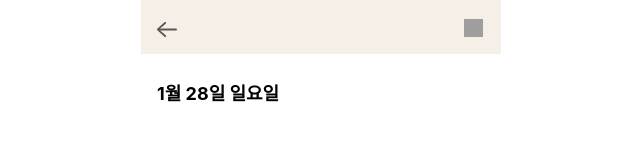
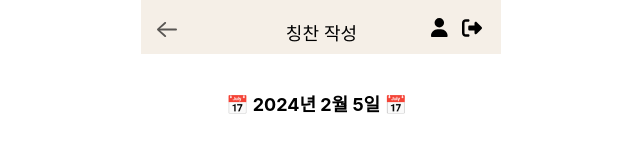
Before and after one commit to CornerTone/MyPolygon-FE, a React (Create React App) app in the folder selectpolygon/: page /complimentwrite in a window 1280 px wide. Shown: the top 166 px of the page, without its empty margins (179-819 px from the left). Built offline with nearby package versions, Linux system fonts and the light colour scheme; grey boxes are pictures that could not be loaded.

Commit message:
칭찬일기 수정

```diff
--- a/selectpolygon/src/App.js
+++ b/selectpolygon/src/App.js
@@ -12,16 +12,11 @@ import { SiginPage } from "./pages/Signin/SiginPage";
 import { Record } from "./pages/Record/Record";
 import { Main } from "./pages/Main/Main";
 // 칭찬일기
-import { ComplimentMain } from './pages/Compliment/ComplimentMain';
-import { ComplimentDetail } from './pages/Compliment/ComplimentDetail';
-import { ComplimentWrite } from './pages/Compliment/ComplimentWrite'
+import { ComplimentMain } from "./pages/Compliment/ComplimentMain";
+import { ComplimentDetail } from "./pages/Compliment/ComplimentDetail";
+import { ComplimentWrite } from "./pages/Compliment/ComplimentWrite";
 
 import { Mypage } from "./pages/mypage/mypage";
-
-import DiaryDetail from "./pages/Diary/Detail";
-import DiaryEdit from "./pages/Diary/Edit";
-import DiaryHome from "./pages/Diary/Home";
-import DiaryNew from "./pages/Diary/New";
 
 import { Community } from "./pages/Community/Community";
 import { NewCommunity } from "./pages/Community/NewCommunity";
@@ -141,11 +136,6 @@ function App() {
                 }
               />
 
-              <Route path="/diaryhome" element={<DiaryHome />} />
-              <Route path="/diarynew" element={<DiaryNew />} />
-              <Route path="/diaryedit/:id" element={<DiaryEdit />} />
-              <Route path="/diarydetail/:id" element={<DiaryDetail />} />
-
               <Route path="/community" element={<Community />} />
               <Route path="/communitynew" element={<NewCommunity />} />
               <Route
@@ -153,10 +143,9 @@ function App() {
                 element={<CommunityDetail />}
               />
 
-              <Route path="/compliment" element={<ComplimentMain />}/>
-              <Route path="/compliment/:id" element={<ComplimentDetail />}/>
-              <Route path="/complimentwrite" element={<ComplimentWrite />}/>
-
+              <Route path="/compliment" element={<ComplimentMain />} />
+              <Route path="/compliment/:id" element={<ComplimentDetail />} />
+              <Route path="/complimentwrite" element={<ComplimentWrite />} />
             </Routes>
           </div>
         </BrowserRouter>
--- a/selectpolygon/src/pages/Community/CommunityDetail.js
+++ b/selectpolygon/src/pages/Community/CommunityDetail.js
@@ -135,15 +135,9 @@ const Comment = styled.div`
 
 const CommentContainer = styled.div`
   position: relative;
-<<<<<<< HEAD
-  margin-top: 0px; /* 댓글 작성 칸과 다른 컨텐츠 간의 간격 조절 */
-  right: 140px;
-  bottom: 5px;
-=======
   top: 695px; /* 예시로 조절된 값, 필요에 따라 조절 가능 */
   right: 140px; /* 예시로 조절된 값, 필요에 따라 조절 가능 */
   z-index: 1000; /* 다른 요소들 위에 표시되도록 z-index 설정 */
->>>>>>> 90901b4f533187bb9922046e5da0e91e077dda54
 `;
 
 const CommentInput = styled.input`
@@ -185,11 +179,7 @@ const Frame47 = styled.div`
   background-size: contain;
   background-position: center;
   position: absolute;
-<<<<<<< HEAD
-  right: 300px;
-=======
   right: px;
->>>>>>> 90901b4f533187bb9922046e5da0e91e077dda54
   top: 0px;
 `;
 
--- a/selectpolygon/src/pages/Compliment/ComplimentDetail.js
+++ b/selectpolygon/src/pages/Compliment/ComplimentDetail.js
@@ -84,18 +84,16 @@ export function ComplimentDetail() {
   return (
     <RootWrapperNaN>
       <Frame48>
-        <Vector xmlns="http://www.w3.org/2000/svg">
+        <Vector xmlns="http://www.w3.org/2000/svg" onClick={goBack}>
           <path
             fill="rgba(0, 0, 0, 0.64)"
             d="M0 7.50001C0 7.74737 0.118471 7.97494 0.333872 8.16294L7.4852 14.723C7.7006 14.911 7.92677 15 8.18525 15C8.71299 15 9.13302 14.6439 9.13302 14.1491C9.13302 13.9117 9.03609 13.6742 8.86377 13.5257L6.45127 11.2698L2.18633 7.6979L1.96015 8.18273L5.42811 8.38062L19.0523 8.38062C19.6123 8.38062 20 8.01452 20 7.50001C20 6.9855 19.6123 6.6194 19.0523 6.6194L5.42811 6.6194L1.96015 6.81729L2.18633 7.31202L6.45127 3.73022L8.86377 1.47427C9.03609 1.31596 9.13302 1.08839 9.13302 0.850923C9.13302 0.356201 8.71299 0 8.18525 0C7.92677 0 7.7006 0.0791558 7.46365 0.296834L0.333872 6.83708C0.118471 7.02507 0 7.25265 0 7.50001Z"
           />
         </Vector>
-        <IconsBasicUser
-          src="https://figma-alpha-api.s3.us-west-2.amazonaws.com/images/f1011ff7-9995-402d-ab34-ccafecbc0ccc"
-          alt="icon"
-        />
-        <NaN_0002>칭찬 일기</NaN_0002>
+        <HeaderLogout />
+        <HeaderMypage />
       </Frame48>
+
       <NaN_0003>{formatDate(complimentData.date)}</NaN_0003>
       <NaN_0004>{complimentData.time}</NaN_0004>
       <Line3 />
@@ -255,12 +253,17 @@ const NaN_0006 = styled.span`
 `;
 
 const IconEdit = styled.div`
-  width: 187px;
-  height: 393px;
+  width: 100px;
+  height: 30px;
   position: absolute;
-  left: 220px;
+  left: 260px;
   top: 73px;
   cursor: pointer;
+  color: black; /* 기본 글씨 색상 */
+
+  &:hover {
+    color: red; /* hover 시 글씨 색상 */
+  }
 `;
 
 const Vector_0001 = styled.img`
--- a/selectpolygon/src/pages/Compliment/ComplimentMain.js
+++ b/selectpolygon/src/pages/Compliment/ComplimentMain.js
@@ -432,14 +432,21 @@ const Ellipse9 = styled.div`
   position: absolute;
   left: 149px;
   top: 671px;
+  &:hover {
+    background-color: #213555; /* hover 시 배경색 변경 */
+  }
 `;
 
 const IconAdd = styled.div`
-  width: 50px;
-  height: 40px;
+  width: 0px;
+  height: 0px;
   position: absolute;
   left: 139px;
   top: 681px;
+
+  &:hover {
+    background-color: #213555; /* hover 시 배경색 변경 */
+  }
 `;
 
 const Vector_0001 = styled.img`
@@ -459,8 +466,8 @@ const Vector_0002 = styled.svg`
   top: 8px;
   right: 0px;
   bottom: 9px;
+  }
 `;
-
 const Frame50 = styled.div`
   width: 360px;
   height: 52px;
--- a/selectpolygon/src/pages/Compliment/ComplimentWrite.js
+++ b/selectpolygon/src/pages/Compliment/ComplimentWrite.js
@@ -36,6 +36,18 @@ export function ComplimentWrite() {
   const [compliments, setCompliments] = useState([]);
   const [selectedEmotion, setSelectedEmotion] = useState(null);
 
+  const [currentDate, setCurrentDate] = useState("");
+
+  useEffect(() => {
+    // 페이지가 로드될 때 현재 날짜를 업데이트합니다.
+    const now = new Date();
+    const year = now.getFullYear();
+    const month = now.getMonth() + 1;
+    const day = now.getDate();
+
+    setCurrentDate(`${year}년 ${month}월 ${day}일`);
+  }, []);
+
   const handleEmotionClick = (value) => {
     setEmotion(value);
     console.log(value);
@@ -70,18 +82,17 @@ export function ComplimentWrite() {
   return (
     <RootWrapperNaN>
       <Frame47>
-        <Vector xmlns="http://www.w3.org/2000/svg">
+        <Vector xmlns="http://www.w3.org/2000/svg" onClick={goBack}>
           <path
             fill="rgba(0, 0, 0, 0.64)"
             d="M0 7.50001C0 7.74737 0.118471 7.97494 0.333872 8.16294L7.4852 14.723C7.7006 14.911 7.92677 15 8.18525 15C8.71299 15 9.13302 14.6439 9.13302 14.1491C9.13302 13.9117 9.03609 13.6742 8.86377 13.5257L6.45127 11.2698L2.18633 7.6979L1.96015 8.18273L5.42811 8.38062L19.0523 8.38062C19.6123 8.38062 20 8.01452 20 7.50001C20 6.9855 19.6123 6.6194 19.0523 6.6194L5.42811 6.6194L1.96015 6.81729L2.18633 7.31202L6.45127 3.73022L8.86377 1.47427C9.03609 1.31596 9.13302 1.08839 9.13302 0.850923C9.13302 0.356201 8.71299 0 8.18525 0C7.92677 0 7.7006 0.0791558 7.46365 0.296834L0.333872 6.83708C0.118471 7.02507 0 7.25265 0 7.50001Z"
           />
         </Vector>
-        <IconsBasicUser
-          src="https://figma-alpha-api.s3.us-west-2.amazonaws.com/images/c5a10b5d-c236-44c9-8164-3468a3a2de5e"
-          alt="icon"
-        />
+        <NaN_00001>칭찬 작성</NaN_00001>
+        <HeaderLogout />
+        <HeaderMypage />
       </Frame47>
-      <NaN_0002>1월 28일 일요일</NaN_0002>
+      <NaN_0002>📅 {currentDate} 📅</NaN_0002>
       <Group59>
         <Rectangle46 />
         <NaN_0003 onClick={handleSubmit}>완료</NaN_0003>
@@ -125,6 +136,18 @@ export function ComplimentWrite() {
     </RootWrapperNaN>
   );
 }
+const NaN_00001 = styled.span`
+  color: black;
+  text-overflow: ellipsis;
+  font-size: 18px;
+  font-family: Inter, sans-serif;
+  font-weight: 400;
+  text-align: center;
+  width: 85px;
+  position: absolute;
+  left: 138px;
+  top: 19px;
+`;
 
 const RootWrapperNaN = styled.div`
   min-height: 100vh;
@@ -175,8 +198,8 @@ const NaN_0002 = styled.span`
   font-weight: 700;
   text-align: left;
   position: absolute;
-  left: 16px;
-  top: 79px;
+  left: 85px;
+  top: 90px;
 `;
 
 const Group59 = styled.div`
@@ -198,6 +221,10 @@ const Rectangle46 = styled.div`
   position: absolute;
   left: 0px;
   top: 0px;
+
+  &:hover {
+    background-color: #213555; /* hover 시 배경색 변경 */
+  }
 `;
 
 const NaN_0003 = styled.span`
@@ -220,7 +247,7 @@ const NaN_0004 = styled.span`
   font-weight: 400;
   text-align: left;
   position: absolute;
-  left: 16px;
+  left: 100px;
   top: 165px;
 `;
 
```
